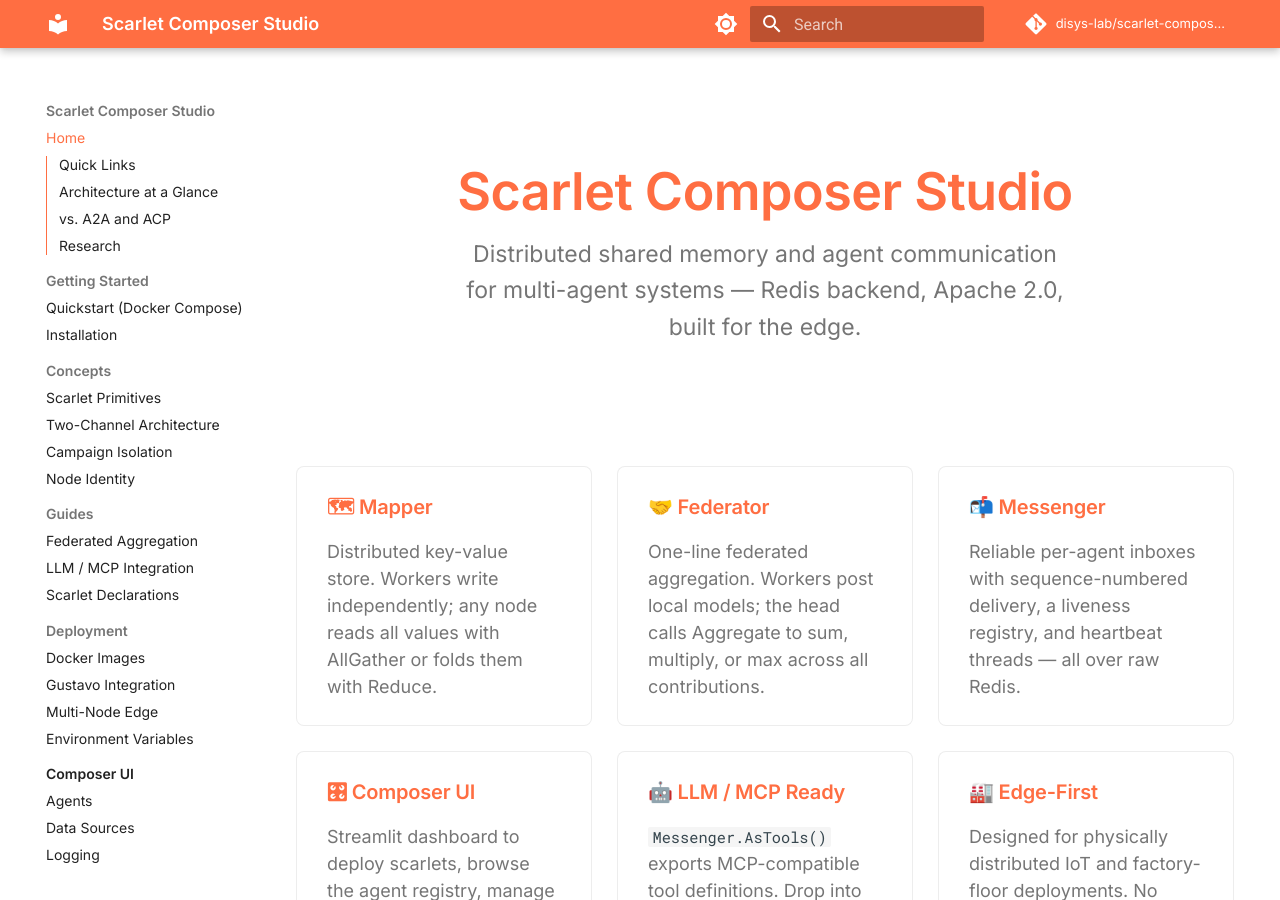
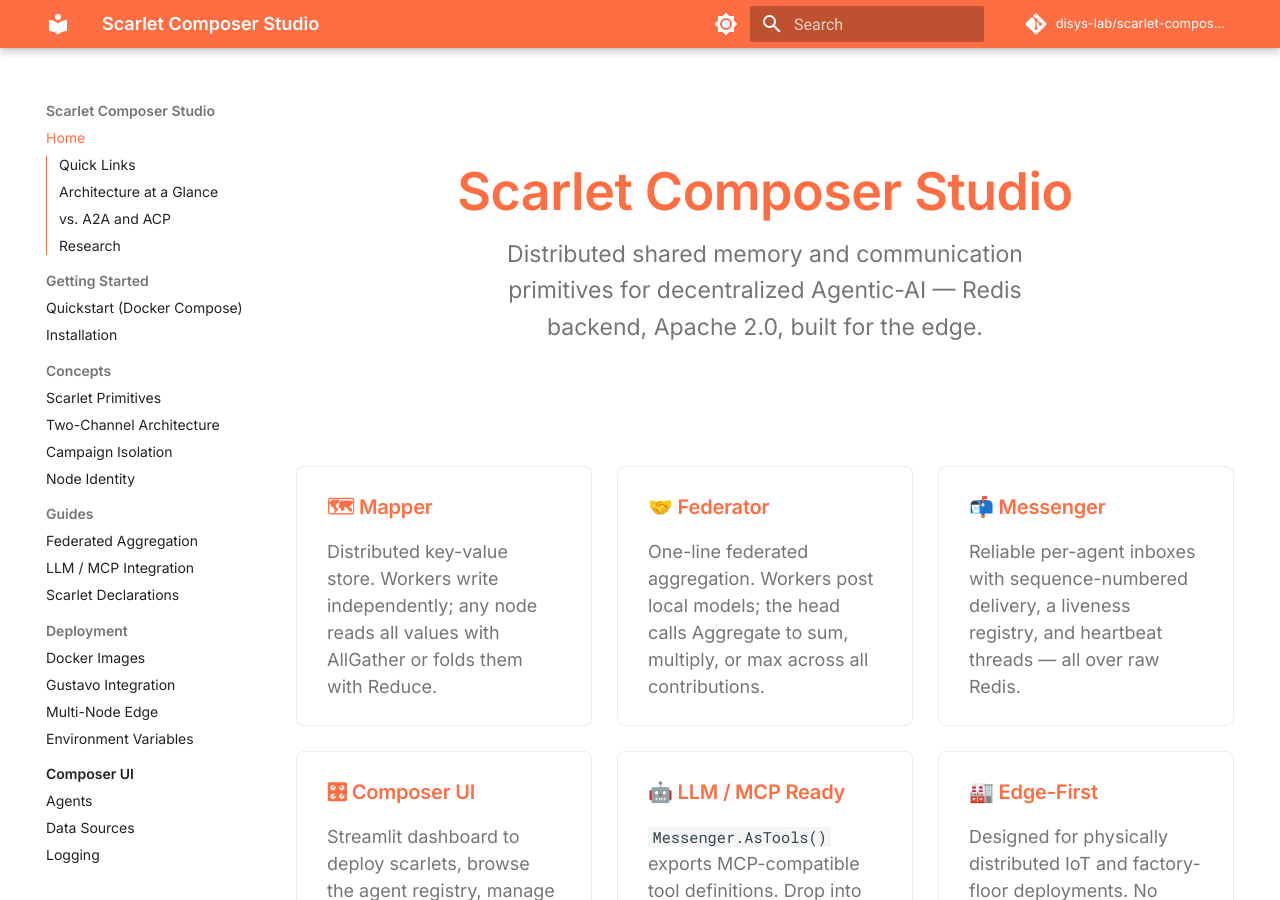
Before and after one commit to disys-lab/scarlet-composer-studio, an MkDocs documentation site: the page built from docs/index.md, in a window 1280 px wide and 900 px high. Built offline with MkDocs 1.6.1 and Material for MkDocs 9.7.7, drawn with Linux system fonts in a browser that asks for light colours; comment, search, counter and statistics services are not loaded.

Commit message:
update docs

```diff
--- a/docs/index.md
+++ b/docs/index.md
@@ -1,7 +1,7 @@
 <div class="hero">
 <h1>Scarlet Composer Studio</h1>
 <p class="subtitle">
-Distributed shared memory and agent communication for multi-agent systems —
+Distributed shared memory and communication primitives for decentralized Agentic-AI —
 Redis backend, Apache 2.0, built for the edge.
 </p>
 </div>
```
